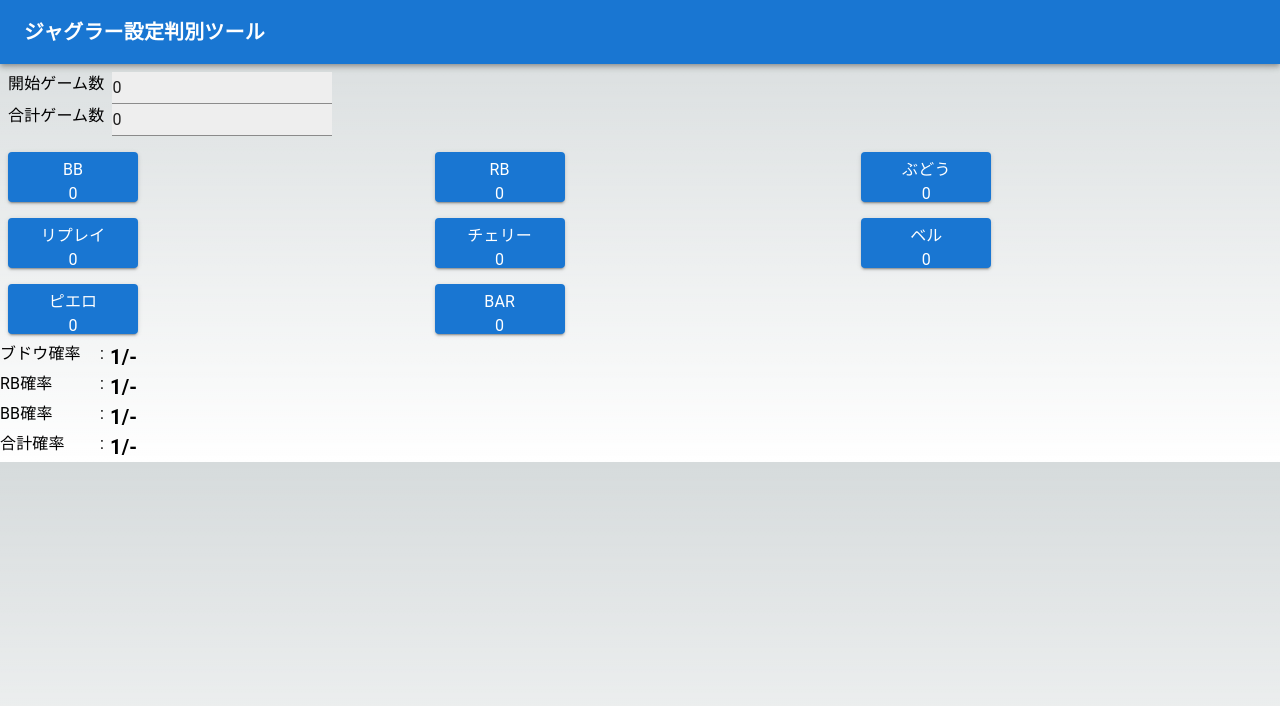
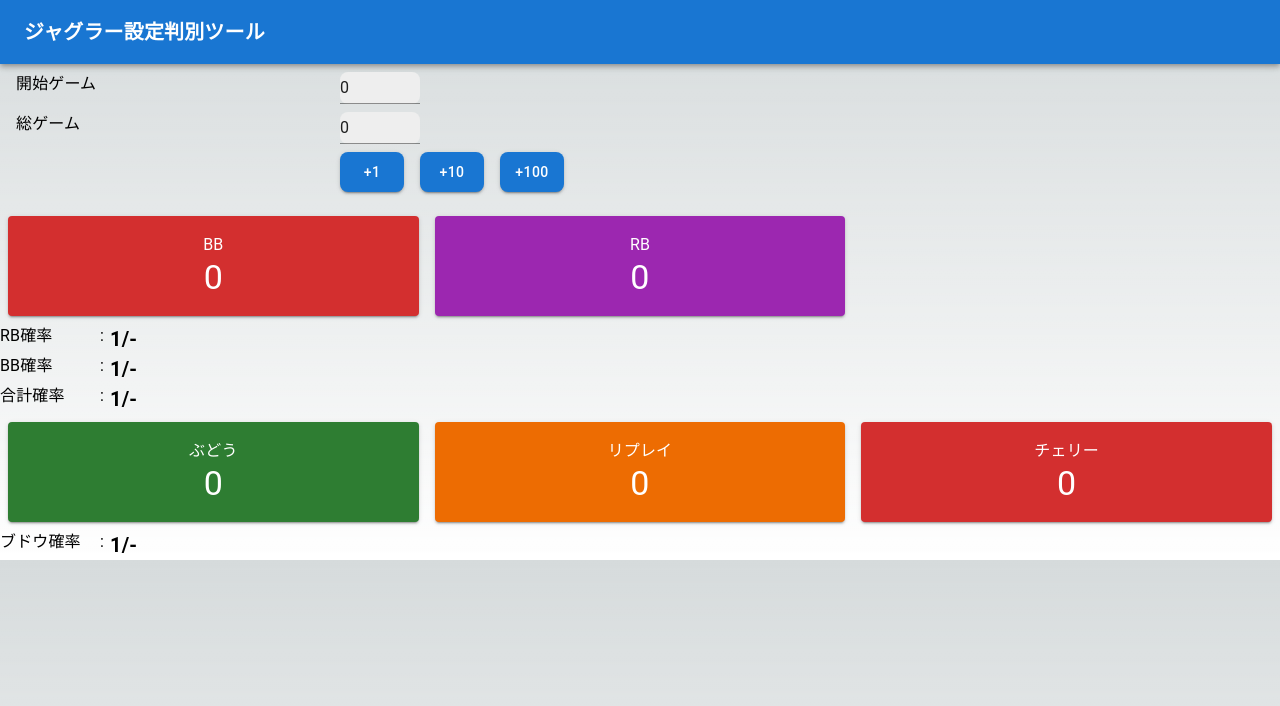
Before and after one commit to fumiya0326/pachi-app, a Next.js app: page / in a window 1280 px wide. Shown: the top 706 px of the page. Built offline with nearby package versions, Linux system fonts and the light colour scheme.

Commit message:
ゲーム数のボタンを追加
ボタンのレイアウトを調整

```diff
--- a/src/components/game-count.tsx
+++ b/src/components/game-count.tsx
@@ -1,4 +1,4 @@
-import { Button, TextField, Typography } from "@mui/material";
+import { Button, TextField, Typography, Grid } from "@mui/material";
 import { Box } from "@mui/system";
 import { FC } from "react";
 
@@ -27,8 +27,12 @@ export const GameCounter: FC<GameCounterProps> = (props) => {
    * @param event イベント
    */
   const handleChangeStartingGameCount = (event: any) => {
-    const value = event.target.value as number;
+    const value = Number(event.target.value);
     onChangeStartingGameCount(value);
+    // 総ゲーム数が開始ゲーム数を下回っている場合は開始ゲーム数で更新する
+    if (totalGameCount < value) {
+      onChangeTotalGameCount(value);
+    }
   }
 
   /**
@@ -36,50 +40,125 @@ export const GameCounter: FC<GameCounterProps> = (props) => {
    * @param event イベント
    */
   const handleChangeTotalGameCount = (event: any) => {
-    const value = event.target.value as number;
+    const value = Number(event.target.value);
     onChangeTotalGameCount(value)
+  }
+
+  /**
+   * 増加ボタン
+   * @param value 増分の値
+   * @returns DOM
+   */
+  const incrementButton = (value: number) => {
+
+    const onClick = () => {
+      const newValue = value + Number(totalGameCount);
+      onChangeTotalGameCount(newValue);
+    }
+
+    return (
+      <Button
+        onClick={onClick}
+        variant="contained"
+        sx={{
+          width: '40px',
+          height: "40px",
+          borderRadius: 2,
+          m: 1,
+        }}
+      >
+        {`+${value}`}
+      </Button>
+    );
   }
 
   return (
     <Box
       sx={{
-        m:1
+        m: 1
       }}
     >
-      <Box
-        display='flex'
+      <Grid
+        container
+        sx={{
+          m: 1,
+        }}
+      >
+        <Grid
+          item
+          xs={3}
         >
           <Typography>
-          開始ゲーム数
+            開始ゲーム
           </Typography>
+        </Grid>
+        <Grid
+          item
+          xs={3}
+        >
           <TextField
             sx={{
               ml: 1,
-            background: '#EEE'
+              background: '#EEE',
+              width: '80px',
+              borderRadius: 2,
             }}
             type="number"
             variant='standard'
-          value={startingGameCount}
+            value={startingGameCount.toString()}
             onChange={handleChangeStartingGameCount}
           />
-      </Box>
-      <Box
-        display='flex'
+        </Grid>
+      </Grid>
+      <Grid
+        container
+        sx={{
+          m: 1,
+        }}
+      >
+        <Grid
+          item
+          xs={3}
         >
           <Typography>
-          合計ゲーム数
+            総ゲーム
           </Typography>
+        </Grid>
+        <Grid
+          item
+          xs={3}
+        >
+
           <TextField
             sx={{
               ml: 1,
-            background: '#EEE'
+              background: '#EEE',
+              borderRadius: 2,
+              width: '80px'
             }}
             type="number"
             variant='standard'
-          value={totalGameCount}
+            value={totalGameCount.toString()}
             onChange={handleChangeTotalGameCount}
           />
-      </Box>
+        </Grid>
+        <Grid
+          container
+        >
+          <Grid
+            item
+            xs={3}
+          />
+          <Grid
+            item
+            xs={9}
+          >
+            {incrementButton(1)}
+            {incrementButton(10)}
+            {incrementButton(100)}
+          </Grid>
+        </Grid>
+      </Grid>
     </Box>
   );
 }
--- a/src/components/hand-button.tsx
+++ b/src/components/hand-button.tsx
@@ -17,18 +17,18 @@ export const HandButton: FC<HandButtonProps> = (props) => {
     <Button
       variant="contained"
       sx={{
-        width: '130px',
-        height: '50px',
+        height: '100px',
         display: 'block',
-        m:1
       }}
+      color={hand.color}
+      fullWidth
       onClick={() => {onClick(hand.name)}}
     >
       <Typography>
           {hand.name}
       </Typography>
       <Typography
-        variant="body1"
+        variant="h4"
       >
         {hand.count}
       </Typography>
--- a/src/components/home-view.tsx
+++ b/src/components/home-view.tsx
@@ -76,6 +76,32 @@ export const HomeView: FC<HomeViewProps> = (props) => {
     setStartingGameCount(newGameCount);
   }
 
+  /**
+   * 一覧から役を取得
+   * @param handName 役名
+   * @returns 役
+   */
+  const handButton = (handName: HandName) => {
+    const hand = hands.find(hand => hand.name === handName);
+
+    if (!hand) return;
+
+    return (
+      <Grid
+        item
+        key={hand.id}
+        xs={4}
+        sx={{
+          p: 1,
+        }}
+      >
+        <HandButton
+          hand={hand}
+          onClick={handleClick}
+        />
+      </Grid>
+    )
+  }
 
   return (
     <>
@@ -91,29 +117,9 @@ export const HomeView: FC<HomeViewProps> = (props) => {
       <Grid
         container
       >
-        {
-          hands.map((hand) => {
-            return (
-              <Grid
-                item
-                key={hand.name}
-                xs={4}
-              >
-                <HandButton
-                  hand={hand}
-                  onClick={handleClick}
-                />
-              </Grid>
-            )
-          })
-        }
+        {handButton(HandName.bigBonus)}
+        {handButton(HandName.regularBonus)}
       </Grid>
-      <ProbabilityCounter
-        caption="ブドウ確率"
-        gameCount={gameCount - startingGameCount}
-        occurrence={grapeCount}
-        significantDigit={2}
-      />
       <ProbabilityCounter
         caption="RB確率"
         gameCount={gameCount}
@@ -129,6 +135,19 @@ export const HomeView: FC<HomeViewProps> = (props) => {
         gameCount={gameCount}
         occurrence={bigBonusCount + regularBonusCount}
       />
+      <Grid
+        container
+      >
+        {handButton(HandName.grape)}
+        {handButton(HandName.replay)}
+        {handButton(HandName.cherry)}
+      </Grid>
+      <ProbabilityCounter
+        caption="ブドウ確率"
+        gameCount={gameCount - startingGameCount}
+        occurrence={grapeCount}
+        significantDigit={2}
+      />
     </>
   )
 }
--- a/src/reducers/hands.ts
+++ b/src/reducers/hands.ts
@@ -20,9 +20,10 @@ export enum HandName {
  * 役
  */
 export interface Hand {
+  id: string,
   name: HandName;
   count: number;
-  color: string,
+  color: "error" | "secondary" | "success" | "warning" | "inherit" | "primary" | "info" | undefined,
 }
 
 /**
@@ -35,14 +36,14 @@ export interface HandState {
 /// initial state
 const initialState: HandState = {
   hands: [
-    { name: HandName.bigBonus, count: 0 , color: '#EEE'},
-    { name: HandName.regularBonus, count: 0 , color: '#EEE'},
-    { name: HandName.grape, count: 0 , color: '#EEE'},
-    { name: HandName.replay, count: 0 , color: '#EEE'},
-    { name: HandName.cherry, count: 0 , color: '#EEE'},
-    { name: HandName.bell, count: 0 , color: '#EEE'},
-    { name: HandName.pierrot, count: 0 , color: '#EEE'},
-    { name: HandName.bar, count: 0 , color: '#EEE'},
+    { id: 'bigBonus',name: HandName.bigBonus, count: 0 , color: 'error'},
+    { id: 'regularBonus',name: HandName.regularBonus, count: 0 , color: 'secondary'},
+    { id: 'grape',name: HandName.grape, count: 0 , color: 'success'},
+    { id: 'replay',name: HandName.replay, count: 0 , color: 'warning'},
+    { id: 'cherry',name: HandName.cherry, count: 0 , color: 'error'},
+    // { id: 'bell',name: HandName.bell, count: 0 , color: '#EEE'},
+    // { id: 'pierrot',name: HandName.pierrot, count: 0 , color: '#EEE'},
+    // { id: 'bar',name: HandName.bar, count: 0 , color: '#EEE'},
   ]
 }
 
```
Lines whose indentation alone changed are shown as unchanged.
